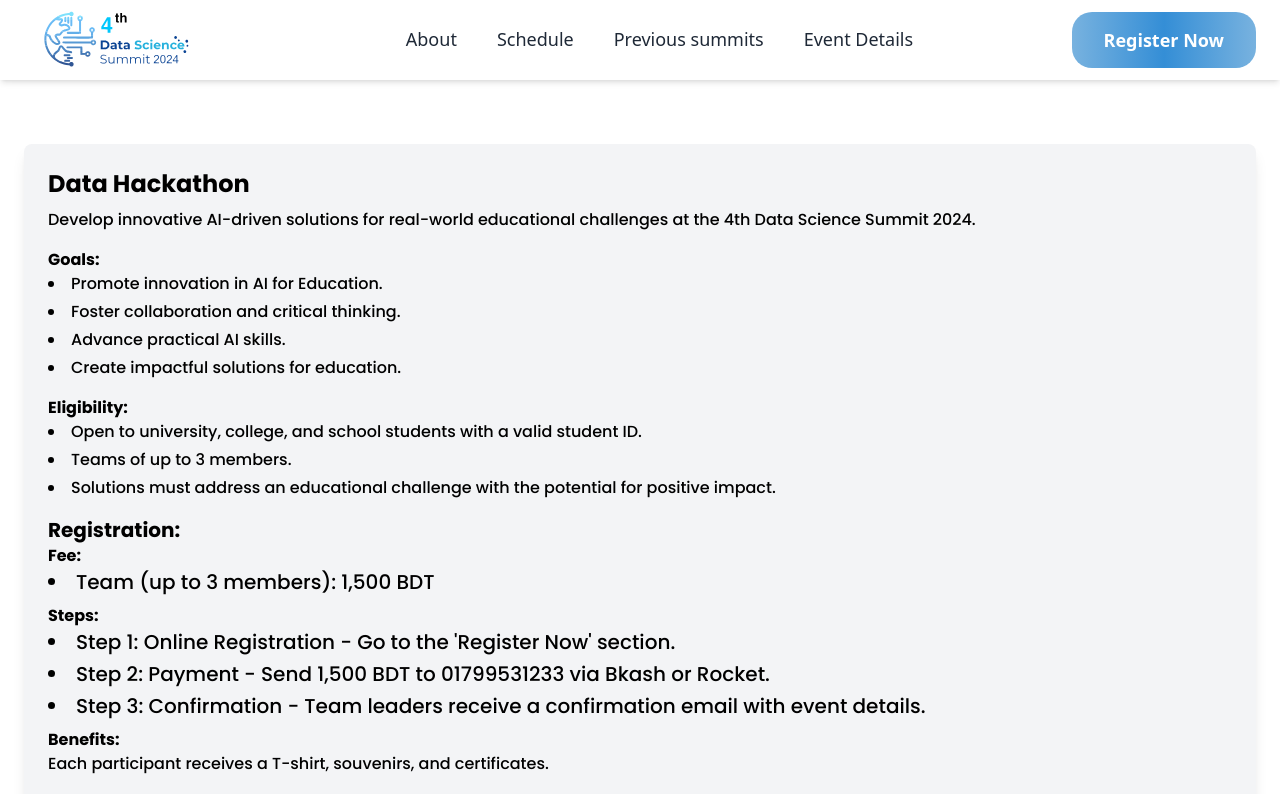
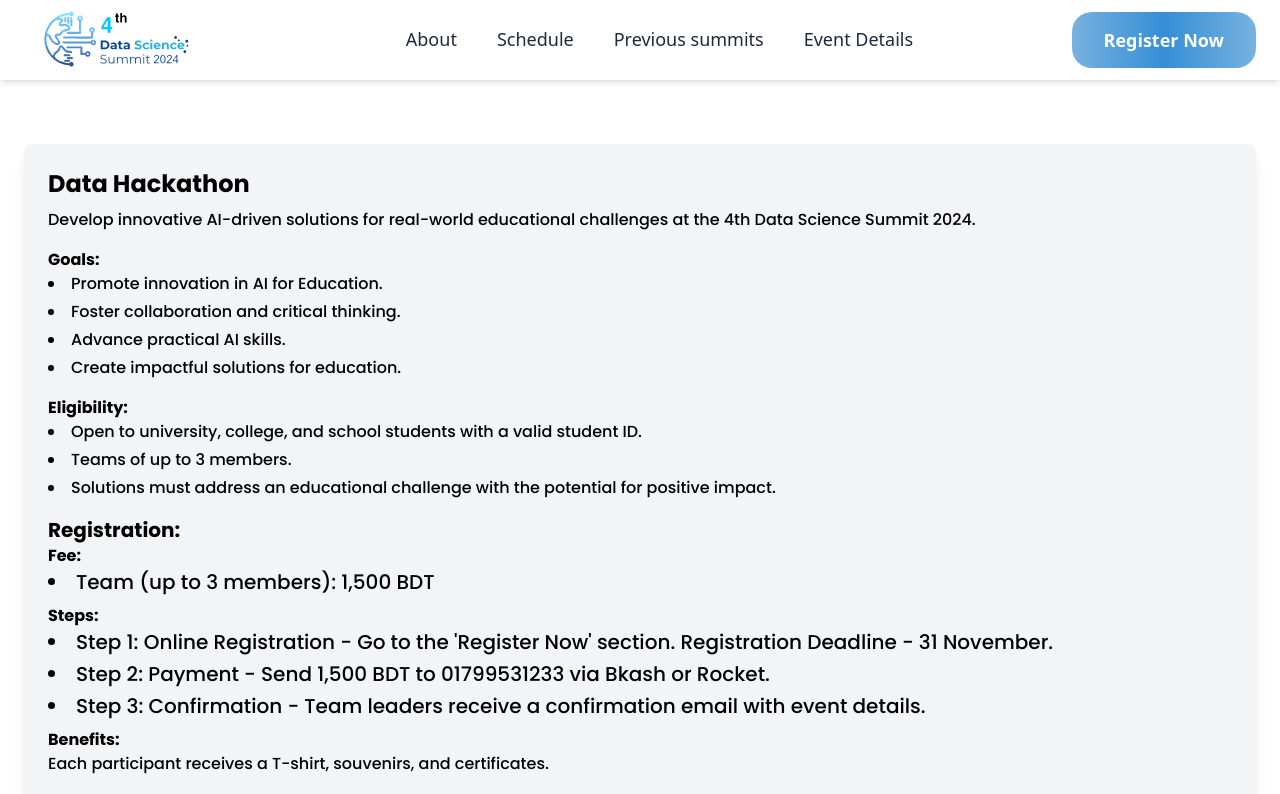
Before and after one commit to Y3ASIN/datascience-summit, a Next.js app: page /about in a window 1280 px wide. Shown: the top 794 px of the page. Built offline with nearby package versions, Linux system fonts and the light colour scheme.

Commit message:
Update: Registration deadline.

```diff
--- a/constants/index.ts
+++ b/constants/index.ts
@@ -255,7 +255,7 @@ export const summitEventsData = [
     registration: {
       fee: [{ type: "Team (up to 3 members)", cost: "1,500 BDT" }],
       steps: [
-        "Step 1: Online Registration - Go to the 'Register Now' section.",
+        "Step 1: Online Registration - Go to the 'Register Now' section. Registration Deadline - 31 November.",
         "Step 2: Payment - Send 1,500 BDT to 01799531233 via Bkash or Rocket.",
         "Step 3: Confirmation - Team leaders receive a confirmation email with event details.",
       ],
@@ -313,9 +313,9 @@ export const summitEventsData = [
         { type: "Team (2 Members)", cost: "1,000 BDT" },
       ],
       steps: [
-        "Step 1: Online Registration - Go to the 'Register Now' section.",
+        "Step 1: Online Registration - Go to the 'Register Now' section. Registration Deadline - 31 November.",
         "Step 2: Payment - Send the respective amount (500 BDT for individuals or 1,000 BDT for teams) to 01841268946 via Bkash or Nagad.",
-        "Step 3: Confirmation - Submit the transaction ID on the portal for verification.",
+        "Step 3: Confirmation - Submit the transaction ID on the portal for verification. ",
         // "Step 4: Topic & Abstract Submission - Submit.",
         // "Step 5: Poster Submission - Upload digital posters (PDF format).",
       ],
@@ -354,7 +354,7 @@ export const summitEventsData = [
     registration: {
       fee: [{ type: "Individual Participant", cost: "100 BDT" }],
       steps: [
-        "Step 1: Online Registration - Go to the 'Register Now' section.",
+        "Step 1: Online Registration - Go to the 'Register Now' section. Registration Deadline - 31 November.",
         "Step 2: Payment - Send 100 BDT to 01929278283 via Bkash or Nagad.",
         "Step 3: Confirmation - Submit the transaction ID during registration confirmation on the portal.",
         "Step 4: Attend the Prompt Challenge Event - 2:30 PM - 3:30 PM, December 11, 2024, at Daffodil Smart City.",
@@ -393,7 +393,7 @@ export const summitEventsData = [
     registration: {
       fee: [{ type: "Team (2 Members)", cost: "1,000 BDT" }],
       steps: [
-        "Step 1: Online Registration and Abstract Submission - Go to the 'Register Now' section.",
+        "Step 1: Online Registration and Abstract Submission - Go to the 'Register Now' section. Registration Deadline - 31 November.",
         "Step 2: Payment - Send 1,000 BDT to 01777002924 via Bkash or Nagad.",
         "Step 3: Confirmation - Submit the transaction ID on the portal for verification.",
         // "Step 4: Preliminary Project Submission - Submit report and prototype.",
```
